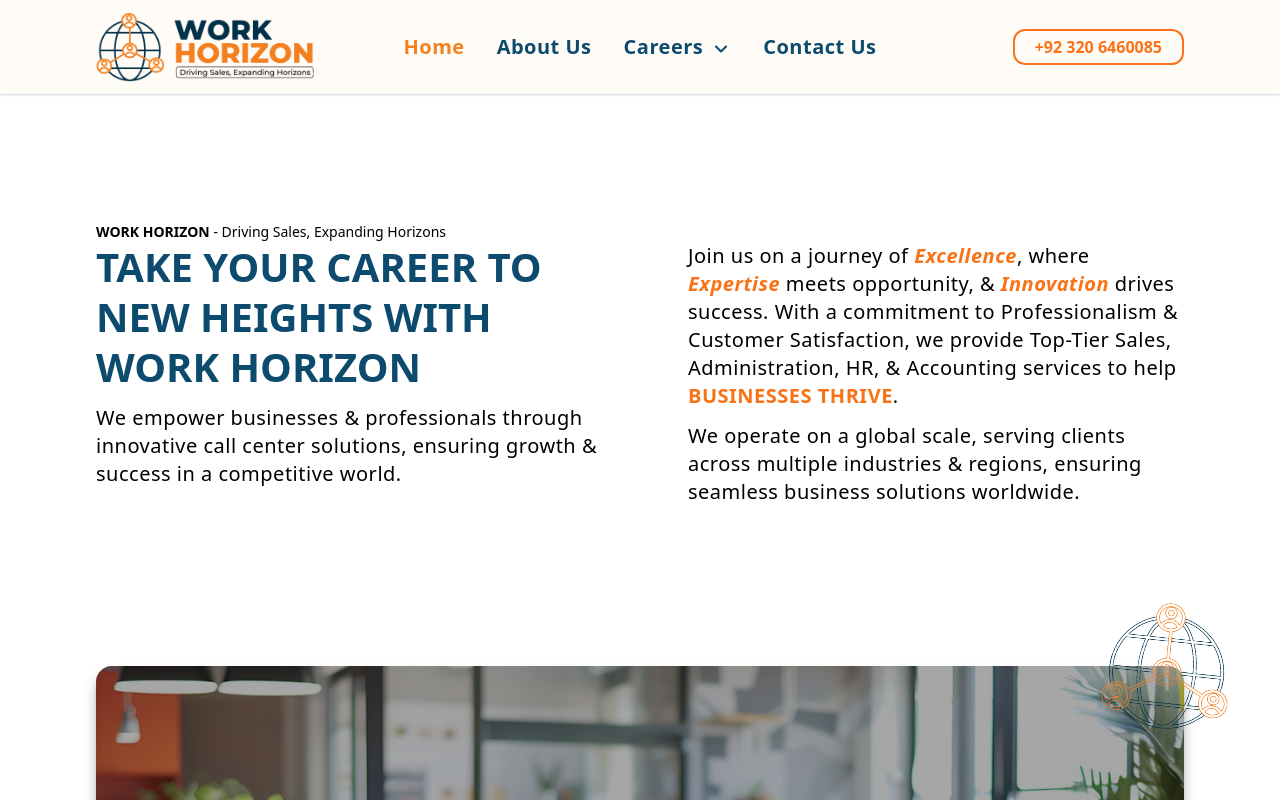
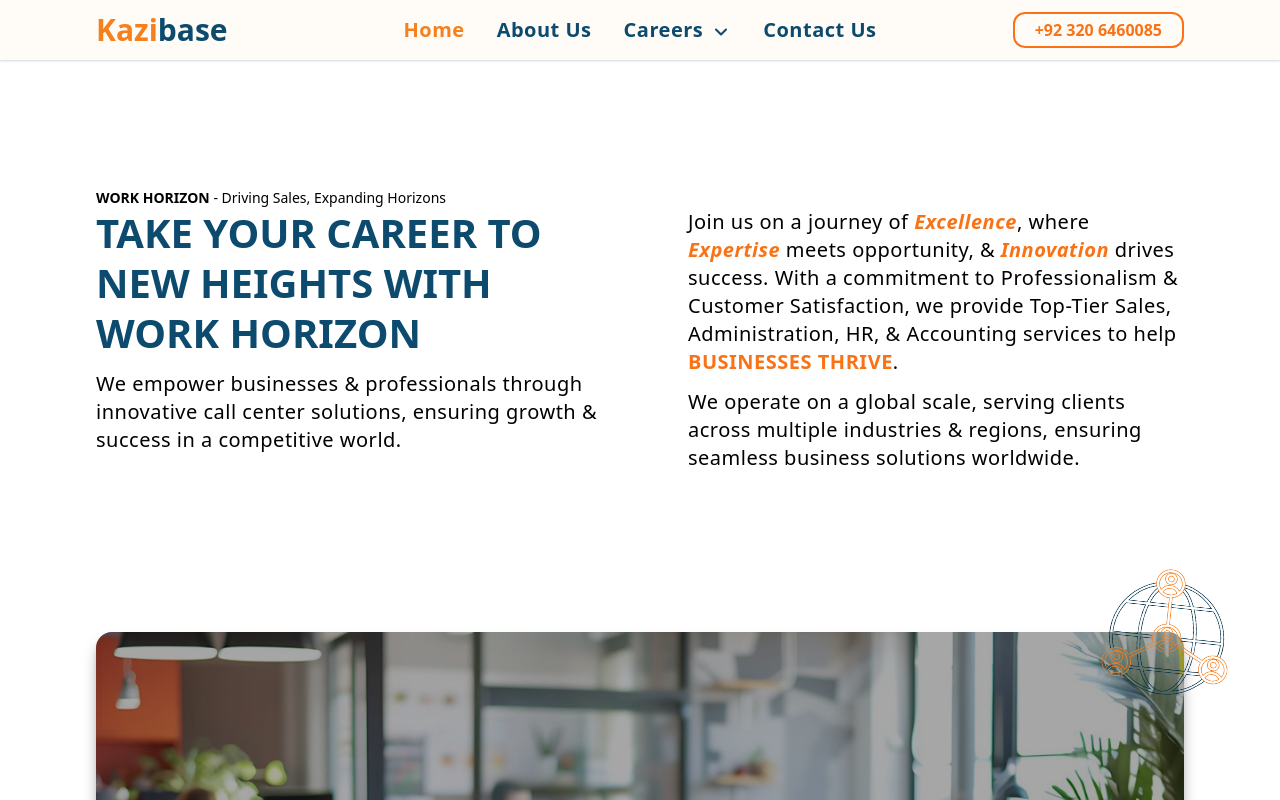
Before and after one commit to Muriuk/WorkHorizon, a Next.js app: page / in a window 1280 px wide. Shown: the top 800 px of the page. Built offline with nearby package versions, Linux system fonts and the light colour scheme.

Commit message:
Update header.tsx

```diff
--- a/app/ui/header.tsx
+++ b/app/ui/header.tsx
@@ -67,7 +67,12 @@ export default function MainHeader() {
             <div className={`flex justify-between px-0 lg:grid ${adminMenu ? 'lg:grid-cols-[20%,10%,70%]':'lg:grid-cols-[20%,60%,20%]'} container`}>
                 <div className="flex">
                     <Link className="block" href={'/'}>
-                        <Image src={'/assets/Logo.png'} className="w-[13rem] lg:w-[15rem] h-auto" alt='Work Horizon' width={300} height={200} />
+                        <div className="w-[13rem] lg:w-[15rem] h-auto flex items-center">
+                            <h1 className="text-2xl lg:text-3xl font-bold">
+                                <span className="text-[#F7801E]">Kazi</span>
+                                <span className="text-sky-900">base</span>
+                            </h1>
+                        </div>
                     </Link>
                 </div>
                 <div className="hidden lg:flex justify-center items-center gap-8">
```
